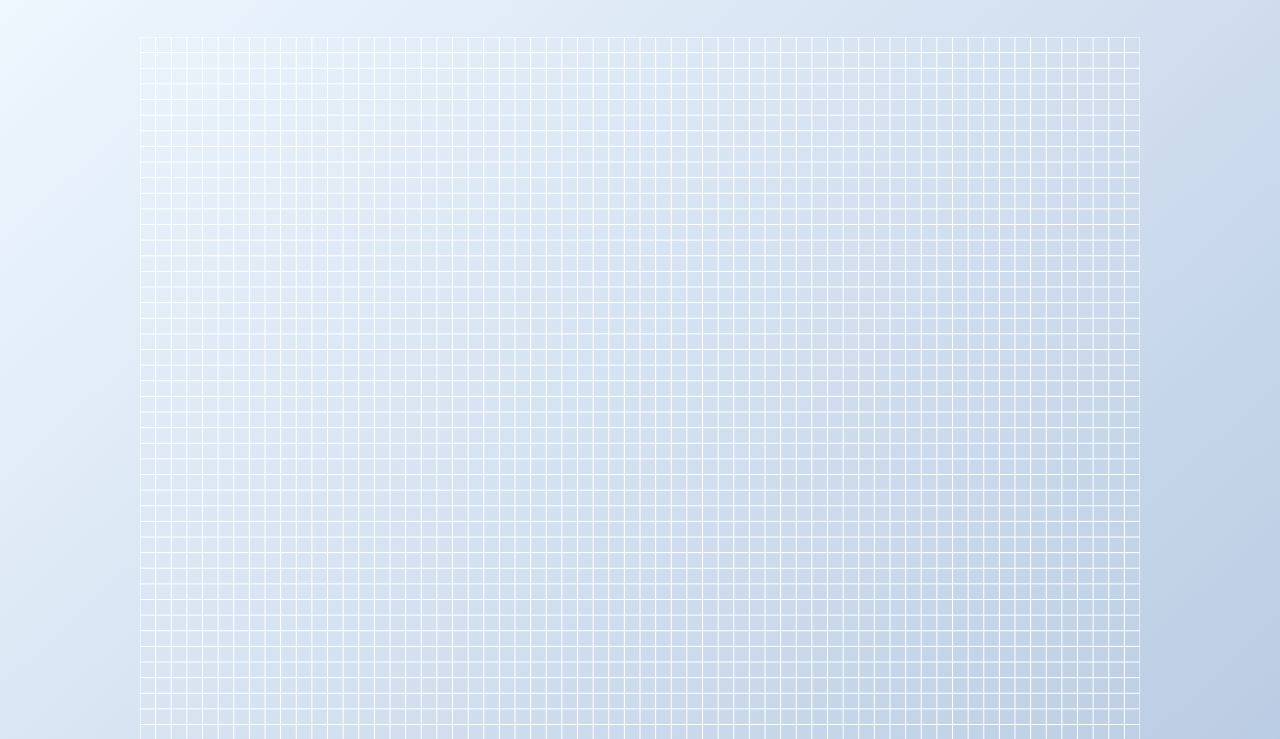
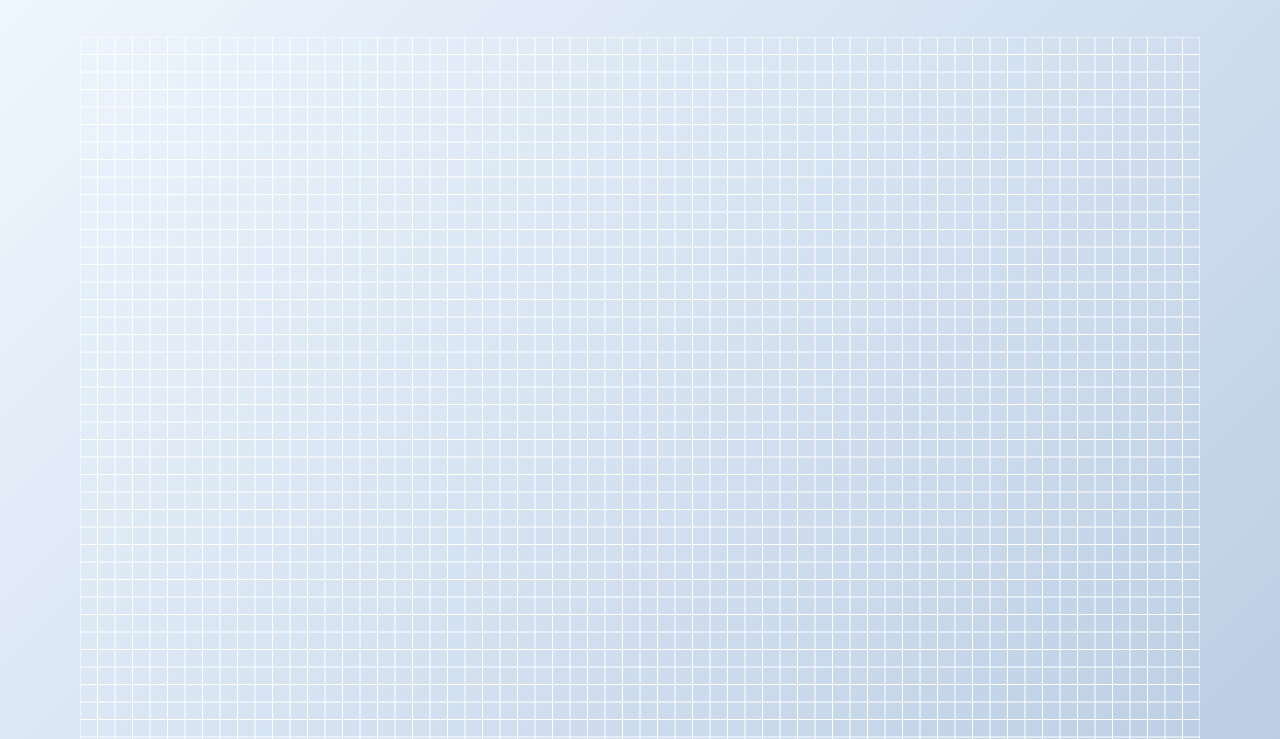
Before and after one commit to KaneuchiLin/LifeGame, a plain HTML site: page index.html in a window 1280 px wide. Shown: the part 61-800 px from the top of the page. Drawn offline with Linux system fonts and the light colour scheme.

Commit message:
Update index.html

```diff
--- a/index.html
+++ b/index.html
@@ -2,6 +2,7 @@
 <html>
     <head>
         <meta charset="utf-8">
+        <meta name="viewport" content="width=device-width,initial-space=1">
         <title>LifeGame</title>
         <style>
             body{
@@ -51,7 +52,7 @@
     </head>
     <body>
         <h1>LifeGame</h1><br>
-        <canvas id="Display" width="1000" height="1000"></canvas><br>
+        <canvas id="Display" width="1120" height="1120"></canvas><br>
         <strong id="Generation">Generation : 0</strong><br>
         <div class="container">
             <div class="right">
```
